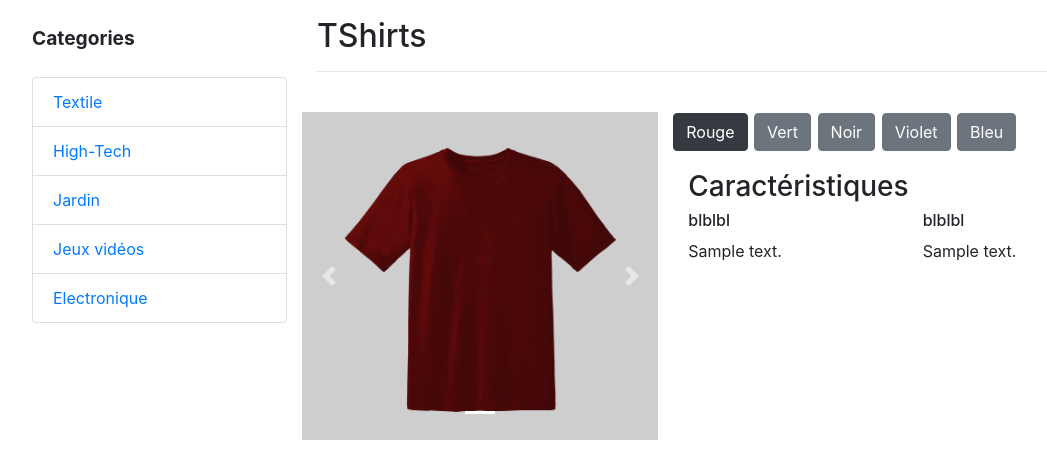
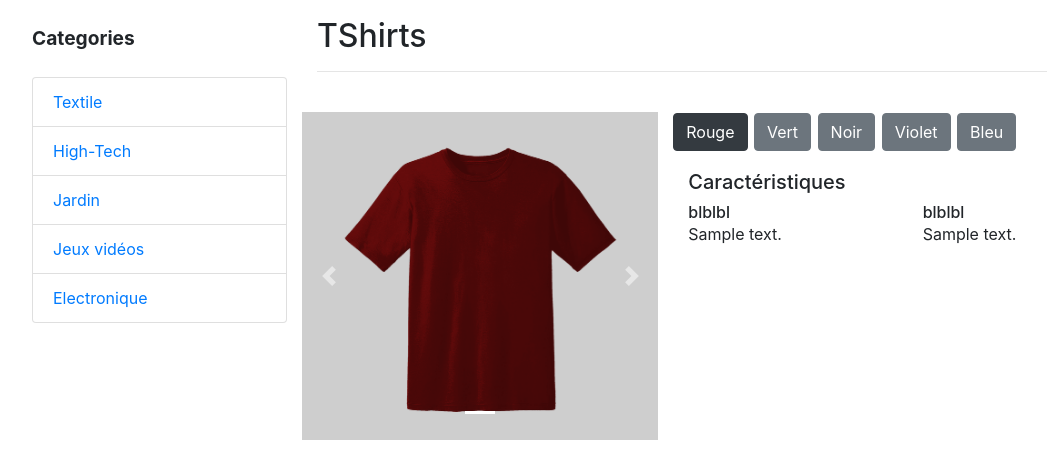
Before and after one commit to Grp11-ProjetPiscine-Polytech-3A/MarketPlace, a CodeIgniter app: page /database/Produits/fiche_produit/1/1 in a window 1280 px wide. Shown: the part 104-564 px from the top of the page, without its empty margins (53-1100 px from the left). Run offline with CodeIgniter, Linux system fonts and the light colour scheme; data comes from the database, SQL or seed files in the repository; tables that the repository leaves empty hold one stand-in row (values such as "Sample post").

Commit message:
FIX (design fiche produit) : Diminution de la taille des carac

```diff
--- a/application/views/Produits/fiche_produit.php
+++ b/application/views/Produits/fiche_produit.php
@@ -49,11 +49,11 @@
             </div>
             <!--Liste des caractéristiques-->
             <div id="carac" class="col-12 container">
-                <h3>Caractéristiques</h3>
+                <h5>Caractéristiques</h5>
                 <div id="liste-carac" class="row">
                     <?php foreach ($caracteristiques as $c): ?>
                         <div class="carac col-lg-6">
-                            <h6><?php echo $c->nomCaracteristique ?></h6>
+                            <h6 style="margin-bottom: 0px; margin-top:1px;"><?php echo $c->nomCaracteristique ?></h6>
                             <p class="card-text"><?php echo $c->contenuCaracteristique ?></p>
                         </div>
                     <?php endforeach; ?>
```
